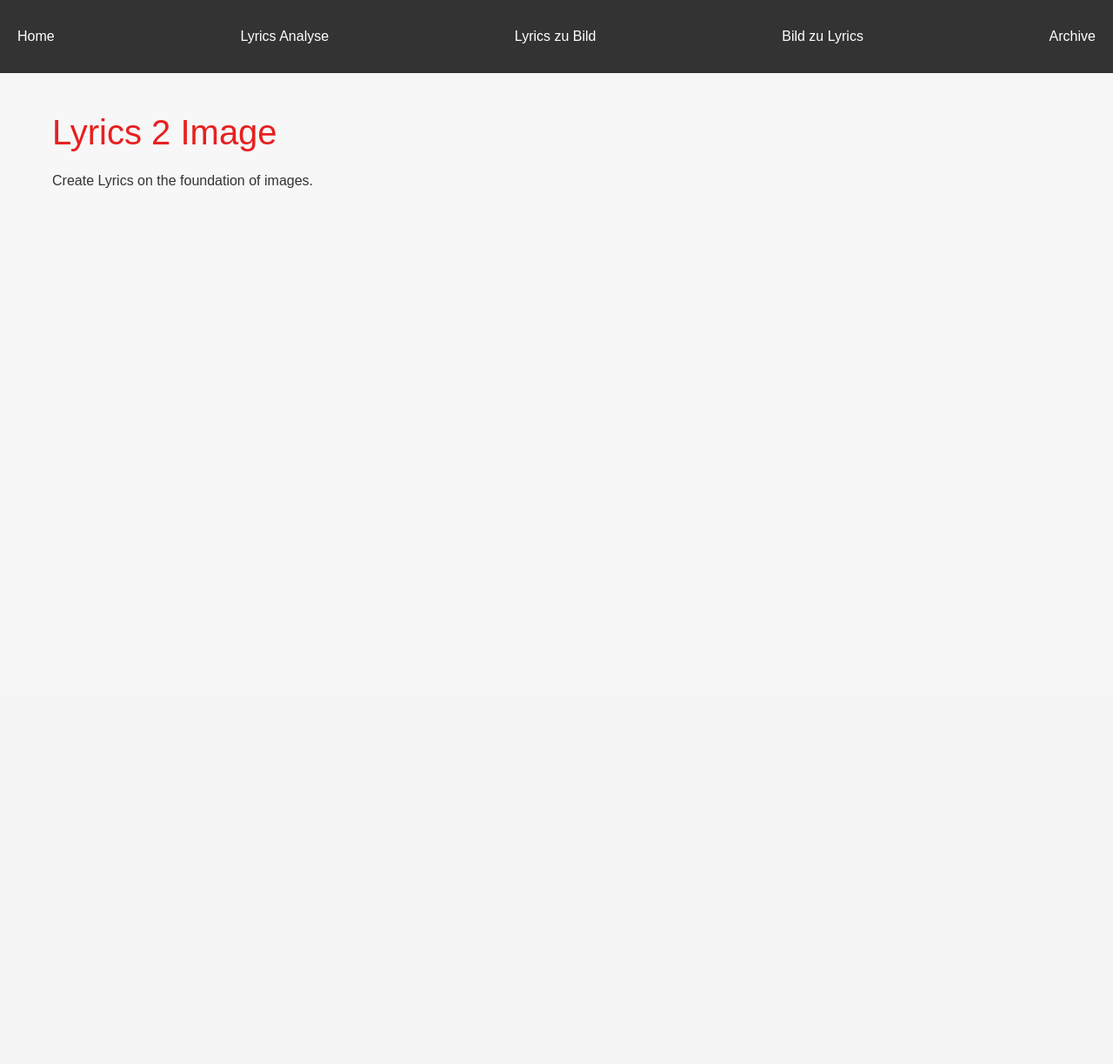
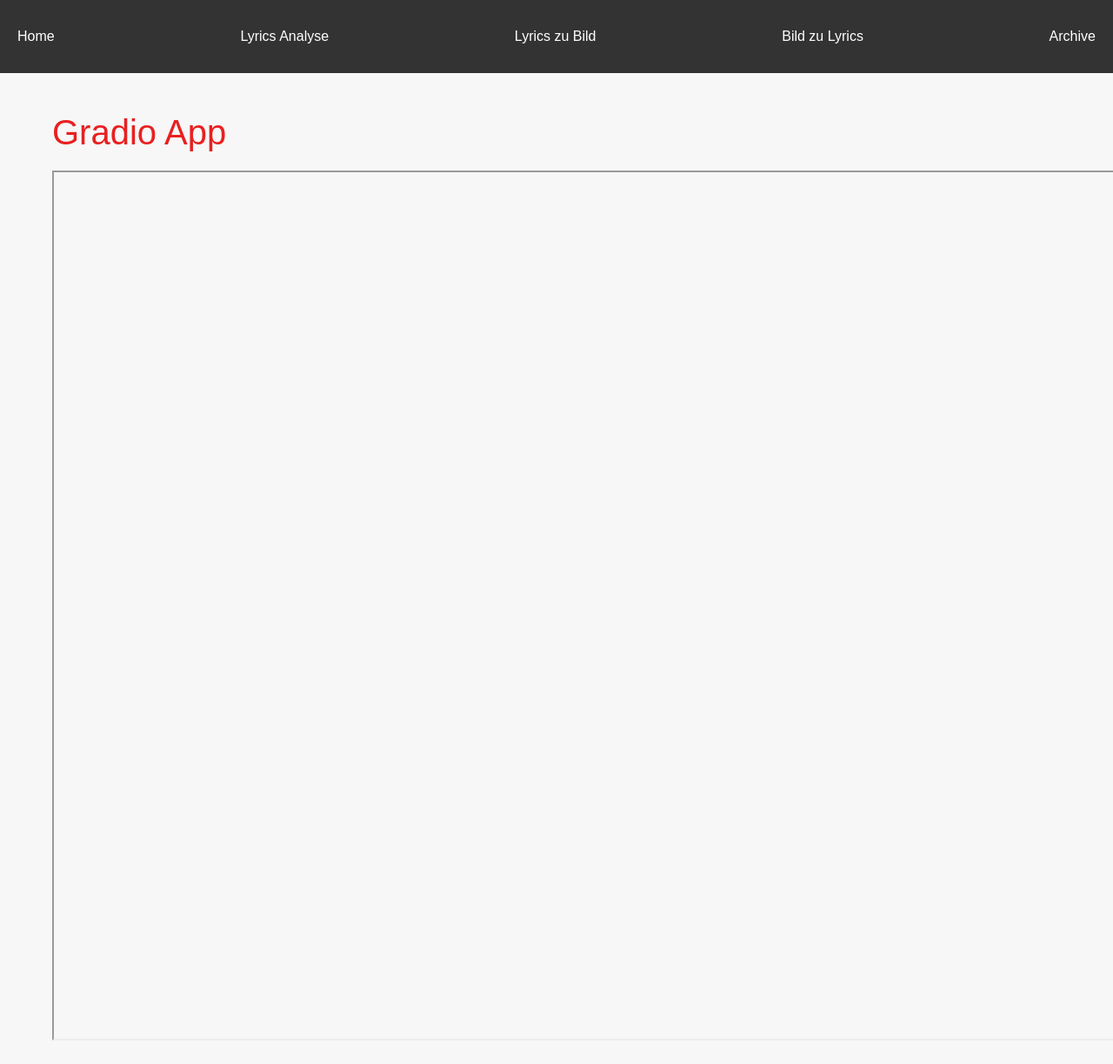
Before and after one commit to adse18/audiosity-project, a Django app: page /lyrics2image/ in a window 1280 px wide; the page is wider, and only the part inside the window is pictured. Shown: that part at 87% size. Before the commit the page ends 216 px from the top of that part, so only its background shows below. Run offline with Django 5.2, Linux system fonts and the light colour scheme; some libraries are stand-ins or nearby versions.

Commit message:
embedding image generator

```diff
--- a/audiosity_app/templates/lyrics2image.html
+++ b/audiosity_app/templates/lyrics2image.html
@@ -4,6 +4,8 @@
 {% block title %}Lyrics 2 Image{% endblock %}
 
 {% block content %}
-<h1>Lyrics 2 Image</h1>
-<p>Create Lyrics on the foundation of images.</p>
+    <h1>Gradio App</h1>
+    <div class="flex-container">
+        <iframe src="http://127.0.0.1:7860/" width="120%" height="1000px"></iframe>
+    </div>
 {% endblock %}
```
